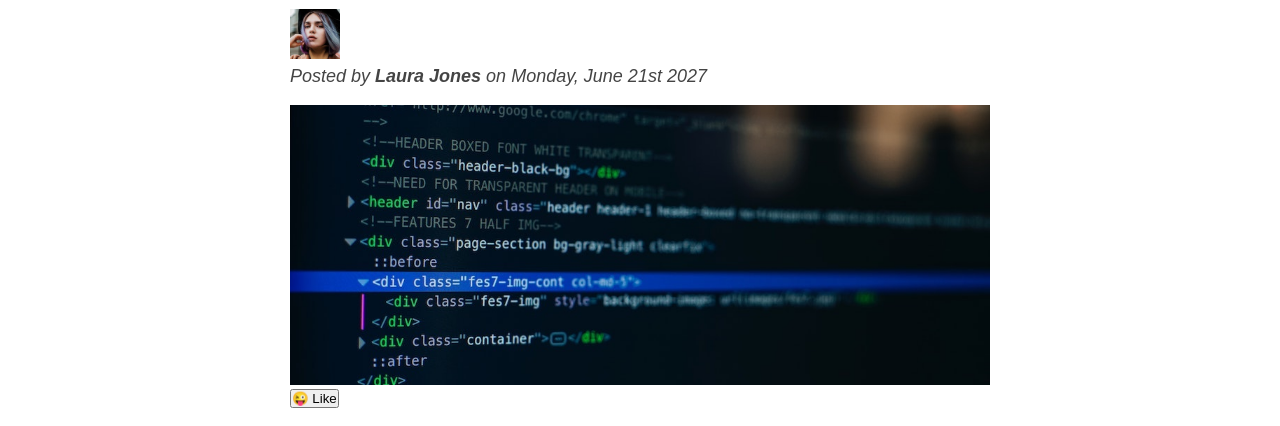
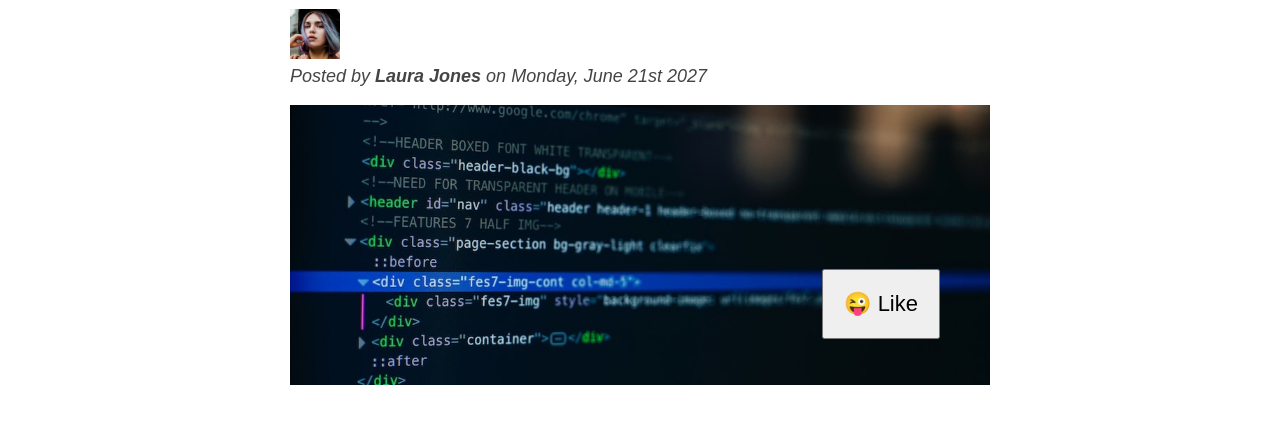
Before and after one commit to felipe-miranda-marreiros/CSS, a plain HTML site: page index.html in a window 1280 px wide. Shown: the part 301-727 px from the top of the page. Drawn offline with Linux system fonts and the light colour scheme.

Commit message:
incorporando conceitos de relative e absolute position

```diff
--- a/style.css
+++ b/style.css
@@ -87,6 +87,7 @@ nav a:link:last-child{
 }
 .post-header{
   margin-bottom: 40px;
+  position: relative;
 }
 aside {
   background-color: #f7f7f7;
@@ -116,3 +117,12 @@ a:hover{
   width: 700px;
   margin: 0 auto;
 }
+button {
+  font-size: 22px;
+  padding: 20px;
+  cursor: pointer;
+
+  position:absolute;
+  bottom: 50px;
+  right: 50px;
+}
```
